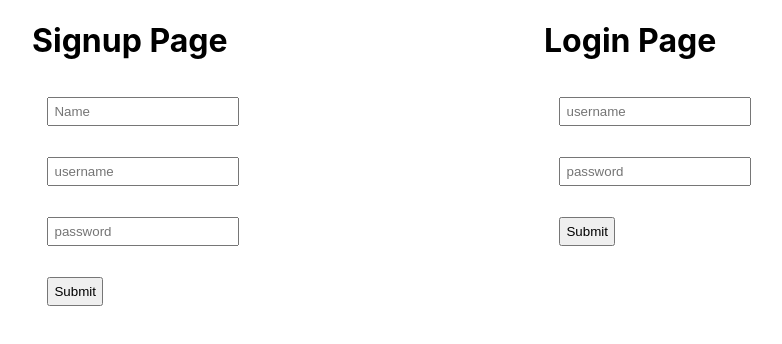
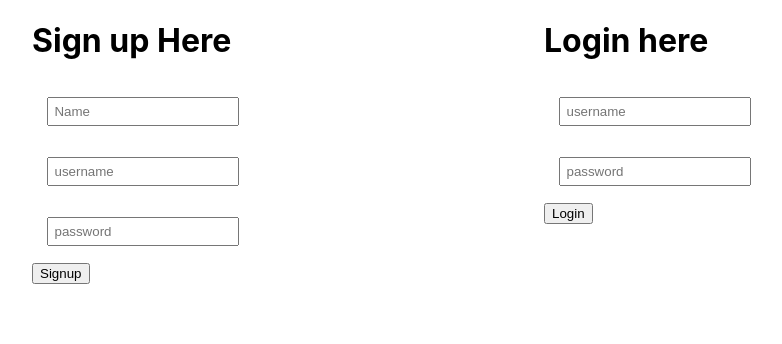
Before and after one commit to dante381/chatgpt_frontend, a React (Create React App) app: page / in a window 1280 px wide. Shown: the top 344 px of the page, without its empty margins (224-1006 px from the left). Built offline with nearby package versions, Linux system fonts and the light colour scheme.

Commit message:
changed to class component

```diff
--- a/src/components/login.js
+++ b/src/components/login.js
@@ -1,16 +1,32 @@
+import { Component } from 'react';
 import './login.css'
-function Login(){
+
+class Login extends Component{
+    constructor(){
+        super();
+        this.state={
+            message:"Login here"
+        }
+    }
+    changemessage(){
+        this.setState({
+            message:" Logged In "
+        })
+    }
+    render(){
         return(
             <div class="logindiv">
-            <h1>Login Page</h1>
+                <h1>{this.state.message}</h1>
 
                 <input type="text" placeholder="username"></input>
                 <br></br>
                 <input type="password" placeholder="password"></input>
                 <br></br>
-            <input type="submit" placeholder="Login"></input>
+                <button onClick={()=>this.changemessage()}>Login </button>
                 <br></br>
             </div>
         );
     }
+}
+
 export default Login;
--- a/src/components/signup.js
+++ b/src/components/signup.js
@@ -1,17 +1,33 @@
+import { Component } from 'react';
 import './signup.css';
-function Signup(){
+
+class Signup extends Component{
+    constructor(){
+        super();
+        this.state={
+            message:"Sign up Here"
+        }
+    }
+    changemessage(){
+        this.setState({
+            message:" Created account"
+        })
+    }
+    render(){
         return(
             <div class="signupdiv">
-            <h1> Signup Page </h1>
+                <h1> {this.state.message} </h1>
                 <input type="text" placeholder="Name"></input>
                 <br></br>
                 <input type="text" placeholder="username"></input>
                 <br></br>
                 <input type="password" placeholder="password"></input>
                 <br></br>
-            <input type="submit" placeholder="Signup"></input>
+                <button onClick={()=>this.changemessage()}>Signup </button>
                 <br></br>
             </div>
         );
     }
+}
+
 export default Signup;
```
Lines whose indentation alone changed are shown as unchanged.
